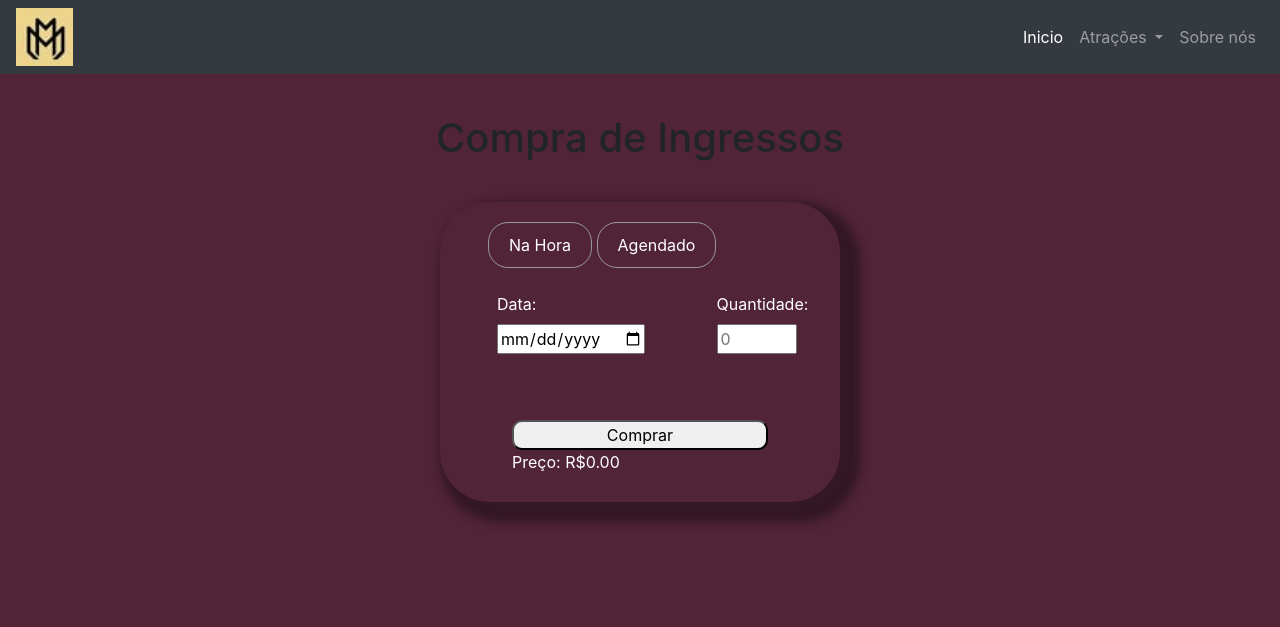
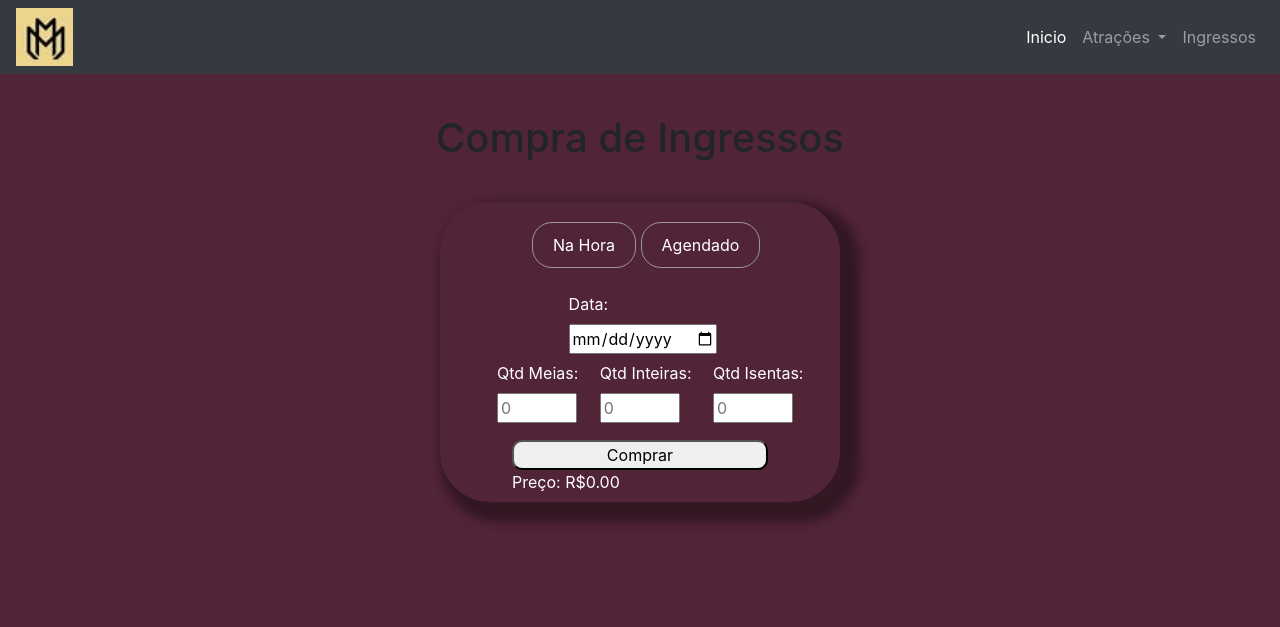
Before and after one commit to rexayt/MMC, a Django app: page /museu/ingressos in a window 1280 px wide, after a click on "Na Hora". Shown: the top 627 px of the page. Run offline with Django 4.2, Linux system fonts and the light colour scheme; some web fonts are replaced.

Commit message:
tela de ingresso

```diff
--- a/main/templates/ingressos.html
+++ b/main/templates/ingressos.html
@@ -33,20 +33,28 @@
 <div class="cardi" style="width: 400px; height: 300px; background-color: transparent; margin: auto; border-radius: 50px;box-shadow: 10px 10px 10px 10px #331723">
     <div class="tab-container" style="padding-top: 5%;">
         <div class="botaoIngresso" >
-            <button class="tab-button" style="background-color: transparent; border-radius: 20px; margin-left: 12%;" onclick="openTab('tab1')"><span style="color: white;">Na Hora</span></button>
+            <button class="tab-button" style="background-color: transparent; border-radius: 20px; margin-left: 23%;" onclick="openTab('tab1')"><span style="color: white;">Na Hora</span></button>
             <button class="tab-button" style="background-color: transparent; border-radius: 20px;" onclick="openTab('tab2')"><span style="color: white;">Agendado</span></button>
         </div>
 
         <div id="tab1" class="tab" style="margin-left: 18%; margin-top: 6%;">
-            <div class="row" style="margin-bottom: 20%;">
-                <div style="margin-right: 20%;">
+            <div class="row" style="margin-bottom: 5%;">
+                <div style="margin-right: 40%; margin-left: 20%; margin-bottom: 2%;">
                     <label style="color: white;">Data:</label><br>
                     <input type="date">
                 </div>
 
                 <div>
-                    <label style="color: white;" >Quantidade:</label><br>
-                    <input min="0" placeholder="0" type="number" id="quantidadeP" onchange="calcularTotalPresencial()" style="width: 80px;">
+                    <label style="color: white;" >Qtd Meias:</label><br>
+                    <input min="0" placeholder="0" type="number" id="quantidadeMnaHora" onchange="calcularTotalNaHoraMeia()" style="width: 80px;">
+                </div>
+                <div style="margin-left: 6%;">
+                    <label style="color: white;" >Qtd Inteiras:</label><br>
+                    <input min="0" placeholder="0" type="number" id="quantidadeInNaHora" onchange="calcularTotalNaHoraInteira()" style="width: 80px;">
+                </div>
+                <div style="margin-left: 6%;">
+                    <label style="color: white;" >Qtd Isentas:</label><br>
+                    <input min="0" placeholder="0" type="number" id="quantidadeIsNaHora" onchange="calcularTotalNaHoraIsenta()" style="width: 80px;">
                 </div>
             </div>
 
@@ -68,9 +76,17 @@
                 </div>
                 <br><br><br>
 
-                <div style=" margin-left: 30%;">
-                    <label style="color: white;" >Quantidade:</label><br>
-                    <input min="0" placeholder="0" type="number" id="quantidadeV" onchange="calcularTotalVirtual()" style="width: 80px;">
+                <div>
+                    <label style="color: white;" >Qtd Meias:</label><br>
+                    <input min="0" placeholder="0" type="number" id="quantidadeMagendado" onchange="calcularTotalAgendadoMeia()" style="width: 80px;">
+                </div>
+                <div style="margin-left: 6%;">
+                    <label style="color: white;" >Qtd Inteiras:</label><br>
+                    <input min="0" placeholder="0" type="number" id="quantidadeInAgendado" onchange="calcularTotalAgendadoInteira()" style="width: 80px;">
+                </div>
+                <div style="margin-left: 6%;">
+                    <label style="color: white;" >Qtd Isentas:</label><br>
+                    <input min="0" placeholder="0" type="number" id="quantidadeIsAgendado" onchange="calcularTotalAgendadoIsenta()" style="width: 80px;">
                 </div>
             </div>
 
@@ -114,6 +130,11 @@
 {% endblock %}
 
 <script>
+    var naHoraMeia = 0;
+    var naHoraInteira = 0;
+    var naHoraIsenta = 0;
+    var totalNahora = 0
+
     function openTab(tabName) {
         var tabs = document.getElementsByClassName("tab");
         for (var i = 0; i < tabs.length; i++) {
@@ -122,27 +143,88 @@
         document.getElementById(tabName).style.display = "block";
     }
 
-    function calcularTotalPresencial() {
-        var quantidade = parseFloat(document.getElementById("quantidadeP").value);
+    function calcularTotalNaHoraMeia() {
+        var quantidadeNaHoraMeia = parseFloat(document.getElementById("quantidadeMnaHora").value);
+
+        var precoPorUnidade = 10.00;
+
+        naHoraMeia = quantidade * precoPorUnidade;
+
+        calcularTotalNaHora()
+
+        // Atualize o elemento com o valor calculado
+        // document.getElementById("valorP").textContent = total.toFixed(2);
+    }
+
+    function calcularTotalNaHoraInteira() {
+        var quantidadeNaHoraInteira = parseFloat(document.getElementById("quantidadeInNaHora").value);
 
         var precoPorUnidade = 20.00;
 
-        var total = quantidade * precoPorUnidade;
+        naHoraInteira =+ quantidade * precoPorUnidade;
+
+        calcularTotalNaHora()
 
         // Atualize o elemento com o valor calculado
-        document.getElementById("valorP").textContent = total.toFixed(2);
+        // document.getElementById("valorP").textContent =+ total.toFixed(2);
     }
 
-    function calcularTotalVirtual() {
-        var quantidade = parseFloat(document.getElementById("quantidadeV").value);
+    function calcularTotalNaHoraIsenta() {
+        var quantidadeNaHoraIsenta = parseFloat(document.getElementById("quantidadeIsNaHora").value);
+
+        var precoPorUnidade = 0.00;
+
+        naHoraIsenta =+ quantidade * precoPorUnidade;
+
+        calcularTotalNaHora()
+
+        // Atualize o elemento com o valor calculado
+        // document.getElementById("valorP").textContent =+ total.toFixed(2);
+    }
+
+    function calcularTotalNaHora(){
+        totalNahora = naHoraInteira + naHoraMeia + naHoraIsenta
+
+        document.getElementById("valorP").textContent =+ total.toFixed(2);
+    }
+
+    function calcularTotalAgendadoMeia() {
+        var quantidade = parseFloat(document.getElementById("quantidadeMagendado").value);
+
+        var precoPorUnidade = 15.00;
+
+        var total =+ quantidade * precoPorUnidade;
+
+        // Atualize o elemento com o valor calculado
+        document.getElementById("valorV").textContent =+ total.toFixed(2);
+    }
+
+    function calcularTotalAgendadoInteira() {
+        var quantidade = parseFloat(document.getElementById("quantidadeInAgendado").value);
 
         var precoPorUnidade = 30.00;
 
-        var total = quantidade * precoPorUnidade;
+        var total =+ quantidade * precoPorUnidade;
 
         // Atualize o elemento com o valor calculado
         document.getElementById("valorV").textContent = total.toFixed(2);
     }
+
+    function calcularTotalAgendadoIsenta() {
+        var quantidade = parseFloat(document.getElementById("quantidadeIsAgendado").value);
+
+        var precoPorUnidade = 0.00;
+
+        var total =+ quantidade * precoPorUnidade;
+
+        // Atualize o elemento com o valor calculado
+        document.getElementById("valorV").textContent = total.toFixed(2);
+    }
+
+
+
+
+
 </script>
 
 <br><br><br><br>
--- a/main/templates/main.html
+++ b/main/templates/main.html
@@ -54,7 +54,7 @@
             </div>
           </li>
           <li class="nav-item">
-              <a class="nav-link" href="#">Sobre nós</a>
+              <a class="nav-link" href="{% url 'ingressos' %}">Ingressos</a>
           </li>
         </ul>
       </div>
```
